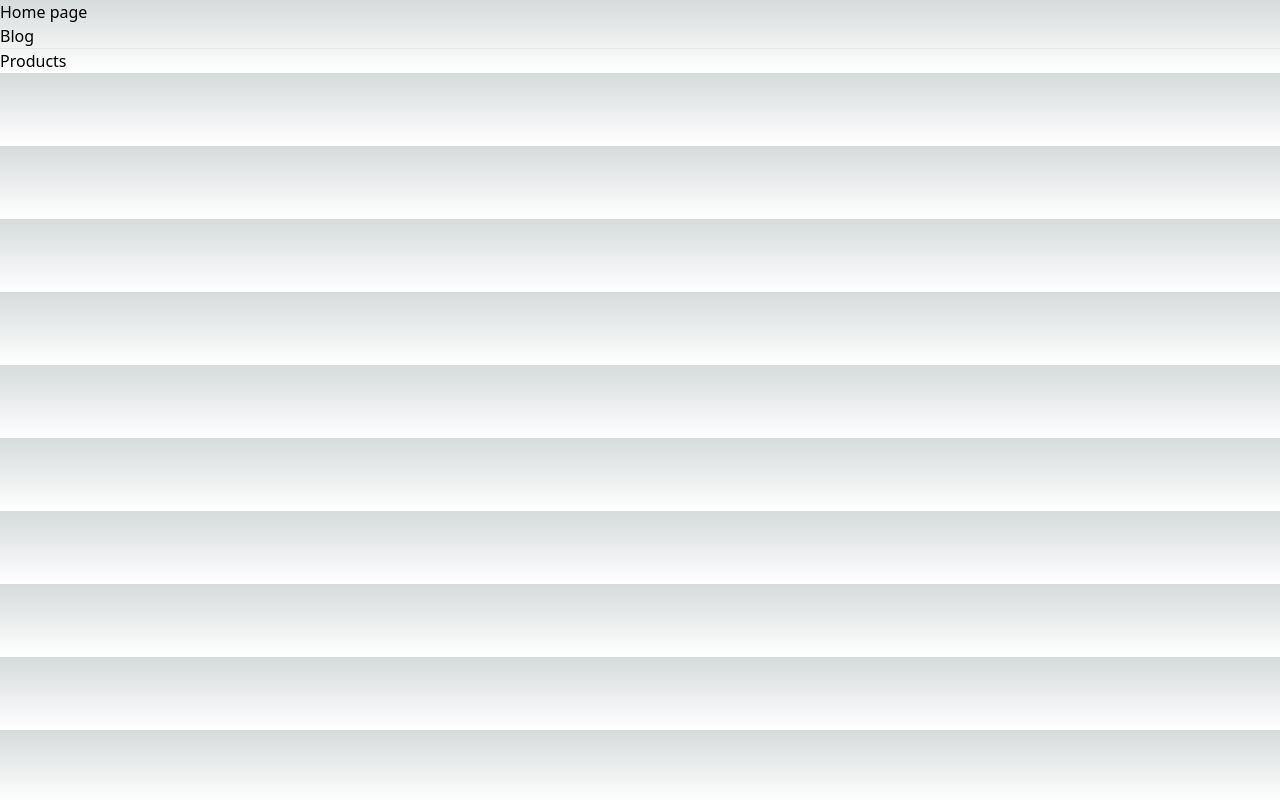
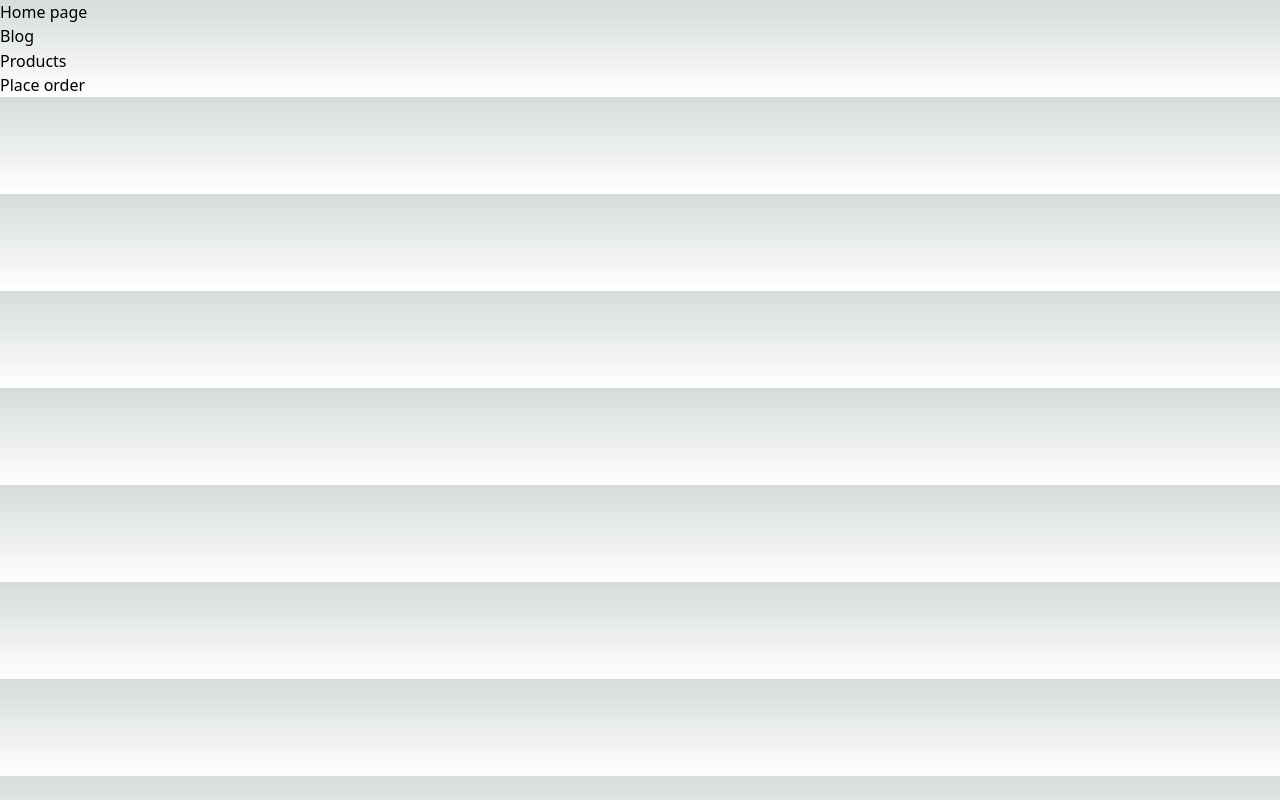
Before and after one commit to Techbite-sudo/next-done, a Next.js app: page / in a window 1280 px wide. Built offline with nearby package versions, Linux system fonts and the light colour scheme.

Commit message:
programatic navigation

```diff
--- a/pages/index.js
+++ b/pages/index.js
@@ -1,9 +1,17 @@
 import Image from 'next/image'
 import Link from 'next/link'
-
+import { useRouter } from 'next/router'
 
 
 export default function Home() {
+  const router = useRouter()
+
+  const handleClick = () => {
+    console.log('clicked')
+    router.push('/product')
+
+  }
+
   return (
     <>
     <h1>Home page</h1>
@@ -14,6 +22,9 @@ export default function Home() {
     <Link href={"/product"}>
         <h1>Products</h1>
     </Link>
+    <button onClick={handleClick}>
+      Place order
+    </button>
    </>
   )
 }
```
